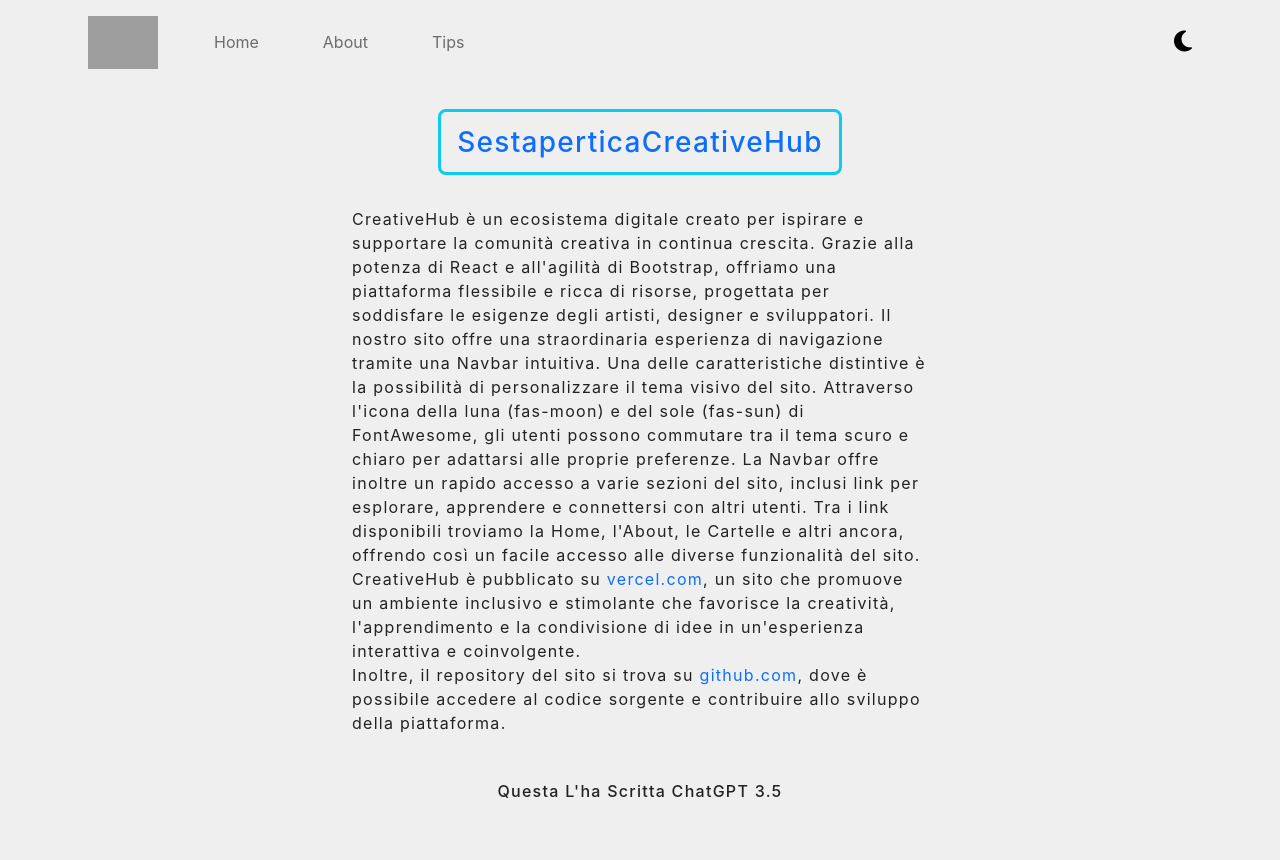
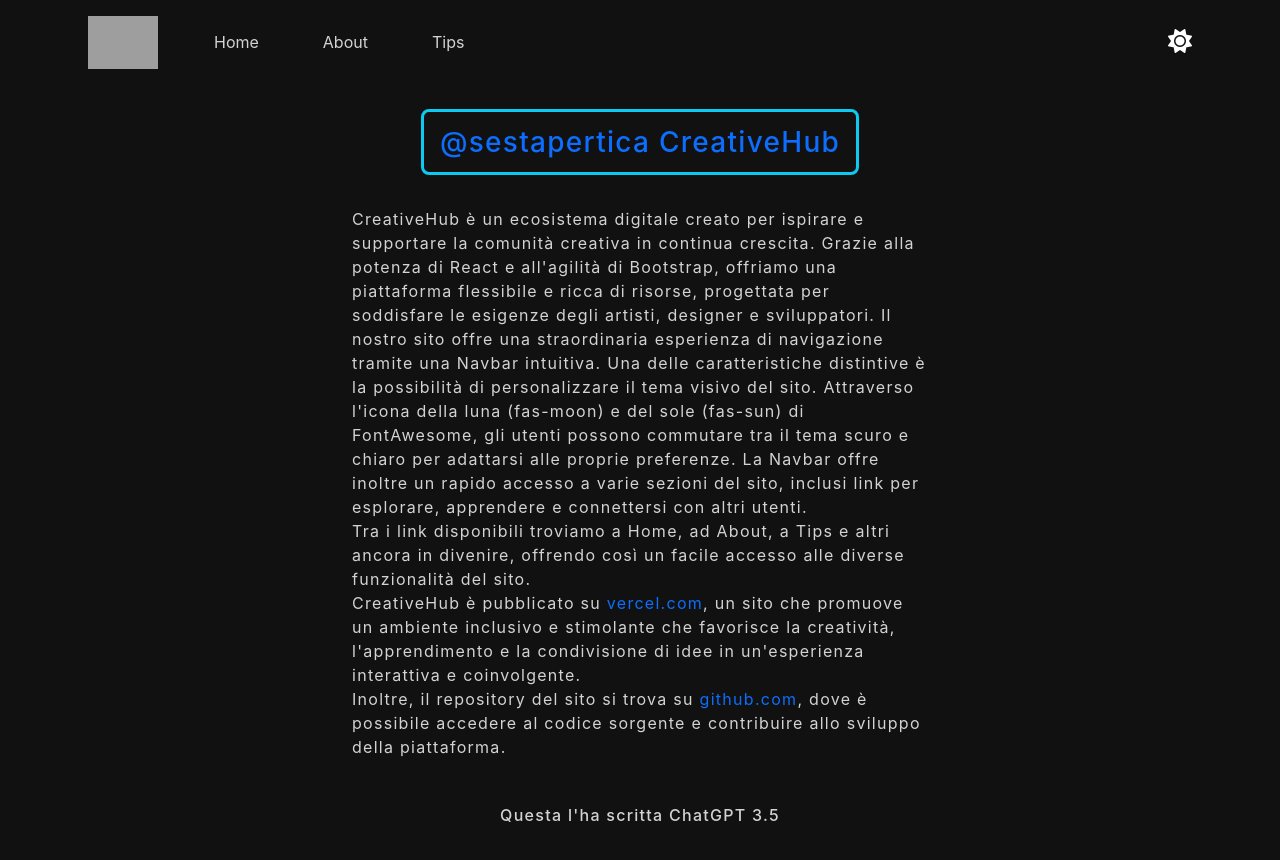
Before and after one commit to zep2zep/my-dark-mode, a React (Create React App) app: page /pages/about in a window 1280 px wide. Shown: the top 860 px of the page. Built offline with nearby package versions, Linux system fonts and the light colour scheme; grey boxes are pictures that could not be loaded.

Commit message:
#Set dark-theme

```diff
--- a/src/Navbar.js
+++ b/src/Navbar.js
@@ -12,16 +12,9 @@
 );
 
 
-const getFromLocalStorage = () => {
-    if (localStorage.getItem("theme-icon")) {
-        return localStorage.getItem("theme-icon");
-    } else {
-        return "light-mode";
-    }
-};
 const Navbar = () => {
     //Stato iniziale per la nostra modalità
-    const [theme, setTheme] = useState(getFromLocalStorage());
+    const [theme, setTheme] = useState('dark-mode');
 
     //Cambia il valore dello staate theme
     const cambiaTema = () => {
@@ -31,13 +24,12 @@
             setTheme("light-mode");
         }
     };
-
     useEffect(() => {
-        //Attacca classe al html tag
+        // Attacca la classe al tag html per il tema
         document.documentElement.className = theme;
 
-        //inserisco valore di theme nel localStorage ogni volta viene mutato il suo state
-        localStorage.setItem("theme", theme);
+        // Inserisci il valore di theme nel localStorage ogni volta che viene modificato
+        localStorage.setItem("theme-icon", theme);
     }, [theme]);
 
     const location = useLocation();
--- a/src/pages/About.js
+++ b/src/pages/About.js
@@ -3,9 +3,7 @@
 const About = () => {
     return (
         <>
-
             <div className='container'>
-
                 <div className="bg-body-secondary
                     text-primary
                     border-info
@@ -13,26 +11,24 @@
                     rounded-3
                     border-3
                     mt-2">
-                    <h3 className='m-3'>
-                        SestaperticaCreativeHub
+                    <h3 className='m-3 me-3'>
+                        <span style={{ textTransform: 'lowercase' }}>@sestapertica </span>CreativeHub
                     </h3>
                 </div>
-
                 <p>
                     CreativeHub è un ecosistema digitale creato per ispirare e supportare la comunità creativa in continua crescita. Grazie alla potenza di React e all'agilità di Bootstrap, offriamo una piattaforma flessibile e ricca di risorse, progettata per soddisfare le esigenze degli artisti, designer e sviluppatori.
-
                     Il nostro sito offre una straordinaria esperienza di navigazione tramite una Navbar intuitiva. Una delle caratteristiche distintive è la possibilità di personalizzare il tema visivo del sito. Attraverso l'icona della luna (fas-moon) e del sole (fas-sun) di FontAwesome, gli utenti possono commutare tra il tema scuro e chiaro per adattarsi alle proprie preferenze.
-
-                    La Navbar offre inoltre un rapido accesso a varie sezioni del sito, inclusi link per esplorare, apprendere e connettersi con altri utenti. Tra i link disponibili troviamo la Home, l'About, le Cartelle e altri ancora, offrendo così un facile accesso alle diverse funzionalità del sito.
+                    La Navbar offre inoltre un rapido accesso a varie sezioni del sito, inclusi link per esplorare, apprendere e connettersi con altri utenti.
                     <br></br>
-                    CreativeHub è pubblicato su <a href='https://my-dark-mode.vercel.app/'>vercel.com</a>, un sito che promuove un ambiente inclusivo e stimolante che favorisce la creatività, l'apprendimento e la condivisione di idee in un'esperienza interattiva e coinvolgente.
+                    Tra i link disponibili troviamo a Home, ad About, a Tips e altri ancora in divenire, offrendo così un facile accesso alle diverse funzionalità del sito.
+                    <br></br>
+                    CreativeHub è pubblicato su <a href='https://vercel.app/'>vercel.com</a>, un sito che promuove un ambiente inclusivo e stimolante che favorisce la creatività, l'apprendimento e la condivisione di idee in un'esperienza interattiva e coinvolgente.
                     <br></br>
                     Inoltre, il repository del sito si trova su <a href='https://github.com/zep2zep/my-dark-mode'>github.com</a>, dove è possibile accedere al codice sorgente e contribuire allo sviluppo della piattaforma.
-
                 </p>
                 <div>
                     <h4 className=' mb-5'>
-                        Questa l'ha scritta ChatGPT 3.5
+                        Questa <span style={{ textTransform: 'lowercase' }}>l'ha scritta </span> ChatGPT 3.5
                     </h4>
                 </div>
             </div >
```
Also changed, not shown: src/Articolo_orig.js (deleted, +0 -16 lines).
